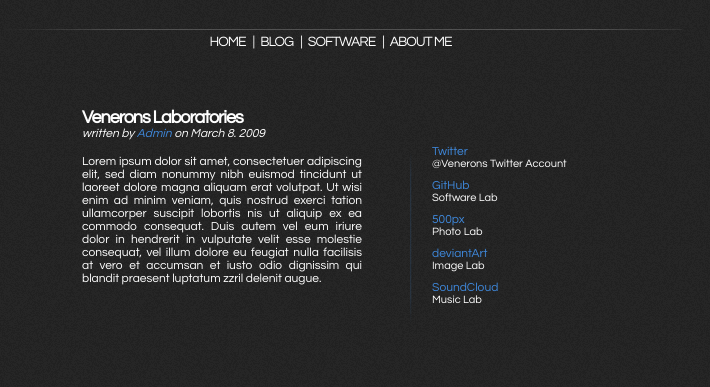
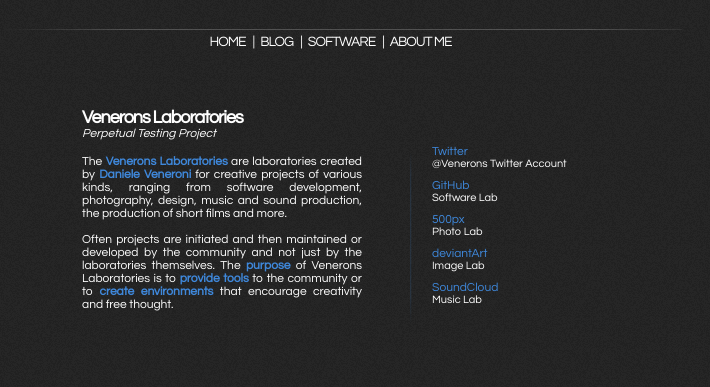
Before and after one commit to Venerons/venerons.github.io, a plain HTML site: page index.html in a window 1280 px wide. Shown: the part 151-538 px from the top of the page, without its empty margins (308-1018 px from the left). Drawn offline with Linux system fonts and the light colour scheme.

Commit message:
Index Update

```diff
--- a/index.html
+++ b/index.html
@@ -35,9 +35,11 @@
         <div id="content">
             <div id="news">
                 <h3 class="title">Venerons Laboratories</h3>
-                <h3 class="meta">written by <a href="#">Admin</a> on March 8. 2009</h3>
+                <h3 class="meta">Perpetual Testing Project</h3>
                 <p align="justify">
-                    Lorem ipsum dolor sit amet, consectetuer adipiscing elit, sed diam nonummy nibh euismod tincidunt ut laoreet dolore magna aliquam erat volutpat. Ut wisi enim ad minim veniam, quis nostrud exerci tation ullamcorper suscipit lobortis nis ut aliquip ex ea commodo consequat. Duis autem vel eum iriure dolor in hendrerit in vulputate velit esse molestie consequat, vel illum dolore eu feugiat nulla facilisis at vero et accumsan et iusto odio dignissim qui blandit praesent luptatum zzril delenit augue.
+                    The <strong>Venerons Laboratories</strong> are laboratories created by <strong>Daniele Veneroni</strong> for creative projects of various kinds, ranging from software development, photography, design, music and sound production, the production of short films and more.
+                    <br/><br/>
+                    Often projects are initiated and then maintained or developed by the community and not just by the laboratories themselves. The <strong>purpose</strong> of Venerons Laboratories is to <strong>provide tools</strong> to the community or to <strong>create environments</strong> that encourage creativity and free thought.
                 </p>
             </div>
             <div id="archive">
```
